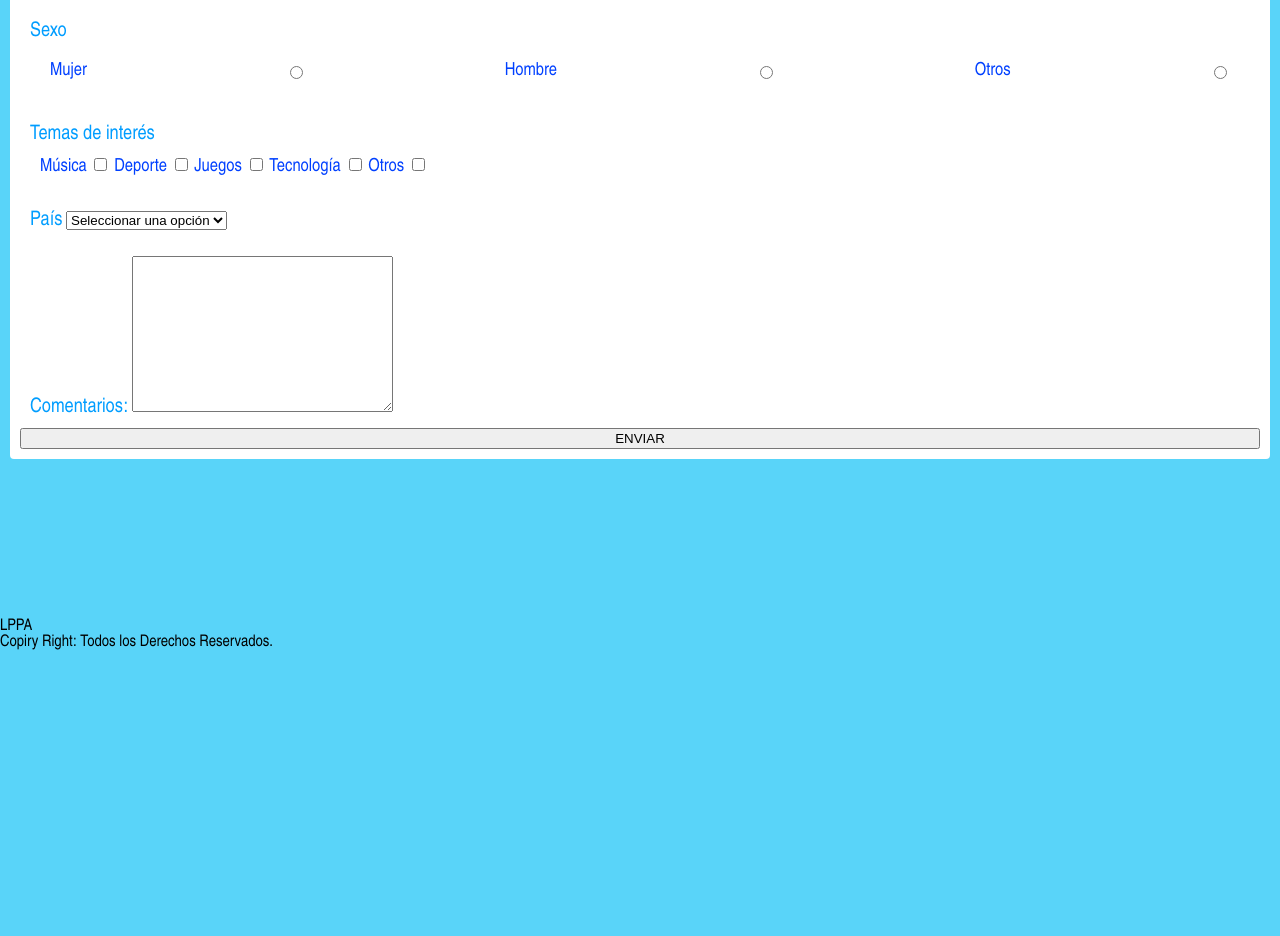
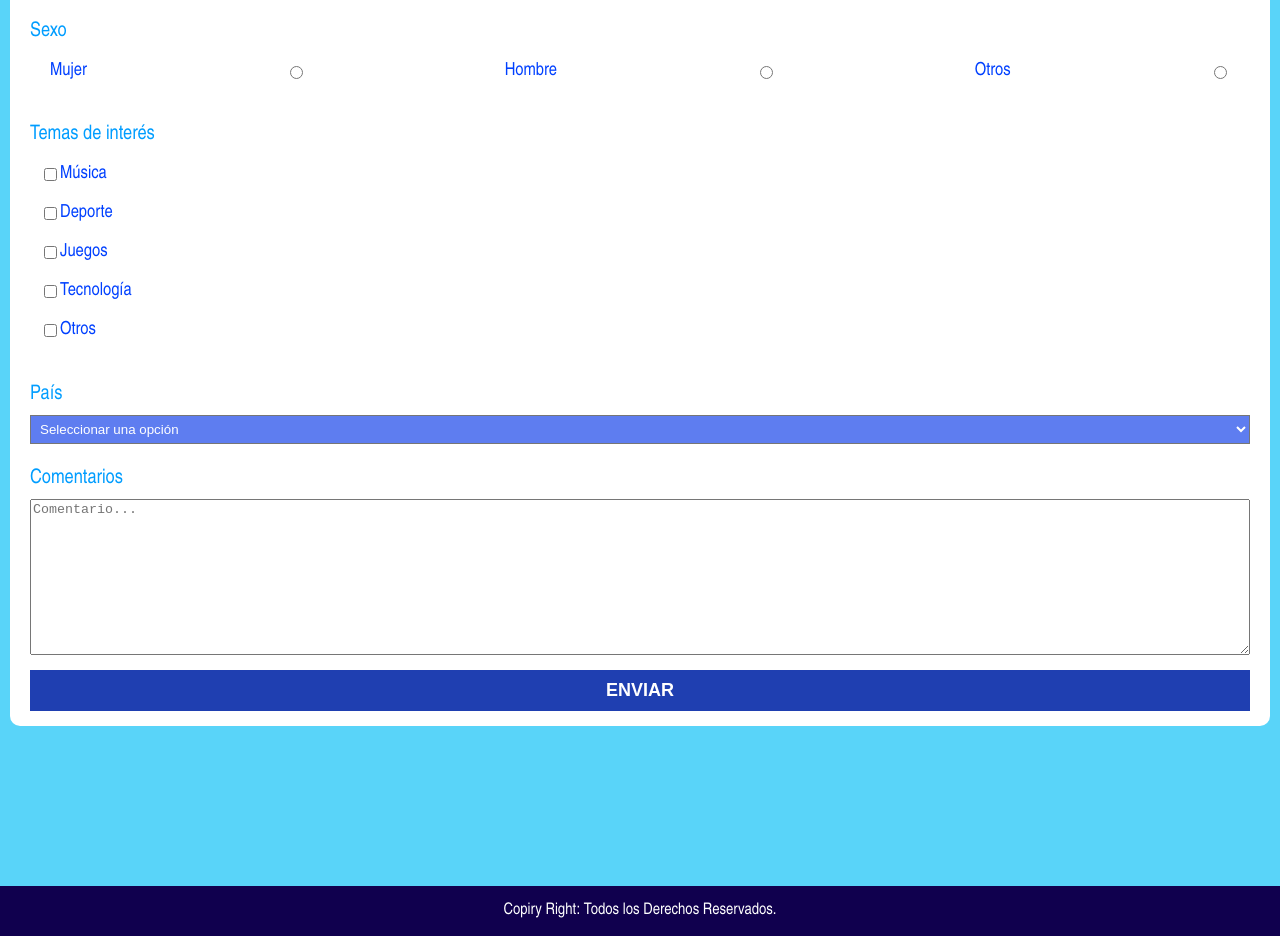
Before and after one commit to Xx-Juan-x/Parcial-1, a plain HTML site: page index.html in a window 1280 px wide. Shown: the part 587-1523 px from the top of the page. Before the commit the page ends 1238 px from the top, so only its background shows below. Drawn offline with Linux system fonts and the light colour scheme.

Commit message:
Diseño formulario

```diff
--- a/estilos.css
+++ b/estilos.css
@@ -50,7 +50,7 @@ nav{
     padding: 10px;
     background-color: rgb(255, 255, 255);
     margin: 10px;
-    border-radius: 4px;
+    border-radius: 10px;
 }
 
 form h2{
@@ -79,17 +79,12 @@ form h2{
     justify-content: space-between;
     padding: 20px;
 }
-.input-sexo label, .input-temas label{
-    color: rgb(0, 64, 255);
-    font-size: 18px;
-}
 
-.conteiner-temas{
+
+.input-temas{
     display: flex;
     flex-direction: column;
 }
-
-
 
 label{
     font-size: 20px;
@@ -97,12 +92,69 @@ label{
     color: rgb(0, 157, 255);
 }
 
+.input-sexo label, .input-temas label{
+    color: rgb(0, 64, 255);
+    font-size: 18px;
+}
 
+.input-temas div{
+    display: flex;
+    flex-direction: row;
+    padding: 10px 0 10px 0;
+}
+
+.conteiner-pais{
+    display: flex;
+    flex-direction: column;
+}
+
+select{
+    padding: 5px;
+    margin-top: 10px;
+    background-color: rgb(94, 125, 240);
+    color: white;
+}
+
+.conteiner-comentario{
+    display: flex;
+    flex-direction: column;
+}
+
+textarea{
+    margin-top: 10px;
+}
+
+button{
+    padding: 10px;
+    margin: 5px 10px 5px 10px;
+    color: white;
+    background-color: rgb(31, 63, 177);
+    border: none;
+    font-size: 18px;
+    font-weight: 600;
+    cursor: pointer;
+}
+
+button:hover{
+    background-color: rgb(70, 100, 211);
+}
 
 .description{
     display: none;
 }
 
+
+footer{
+    display: flex;
+    align-items: center;
+    justify-content: center;
+    background-color: rgb(16, 0, 78);
+    height: 50px;
+}
+
+h4{
+    color: white;
+}
 
 input.error{
     border: 1px solid red;
--- a/index.html
+++ b/index.html
@@ -66,16 +66,26 @@
                     <div class="conteiner-temas flex-column">
                         <label for="temas-interes">Temas de interés</label>
                         <div class="input-temas flex-column">
-                            <label>Música</label>
-                            <input type="checkbox" id="musica" name="temas[]" value="musica">
-                            <label>Deporte</label>
-                            <input type="checkbox" id="deporte" name="temas[]" value="deporte">
-                            <label>Juegos</label>
-                            <input type="checkbox" id="juegos" name="temas[]" value="juegos">
-                            <label>Tecnología</label>
-                            <input type="checkbox" id="tecnologia" name="temas[]" value="tecnologia">
-                            <label>Otros</label>
-                            <input type="checkbox" id="otros" name="temas[]" value="otros">
+                            <div>
+                                <input type="checkbox" id="musica" name="temas[]" value="musica">
+                                <label>Música</label>
+                            </div>
+                            <div>
+                                <input type="checkbox" id="deporte" name="temas[]" value="deporte">
+                                <label>Deporte</label>
+                            </div>
+                            <div>
+                                <input type="checkbox" id="juegos" name="temas[]" value="juegos">
+                                <label>Juegos</label>
+                            </div>
+                            <div>
+                                <input type="checkbox" id="tecnologia" name="temas[]" value="tecnologia">
+                                <label>Tecnología</label>
+                            </div>
+                            <div>
+                                <input type="checkbox" id="otros" name="temas[]" value="otros">
+                                <label>Otros</label>
+                            </div>
                         </div>
 
                         <div class="text-error"></div>
@@ -93,15 +103,14 @@
                         <div class="text-error"></div>
                     </div>
                     <div class="conteiner-comentario flex-column">
-                        <label for="comentario">Comentarios:</label>
-                        <textarea name="comentario" cols="30" rows="10"></textarea>
+                        <label for="comentario">Comentarios</label>
+                        <textarea name="comentario" cols="30" rows="10" placeholder="Comentario..."></textarea>
                     </div>
                 </div>
             <button type="submit">ENVIAR</button>
         </form>
     </div>
     <footer>
-        <h2>LPPA</h2>
         <h4>Copiry Right: Todos los Derechos Reservados.</h4>
     </footer>
 
```
